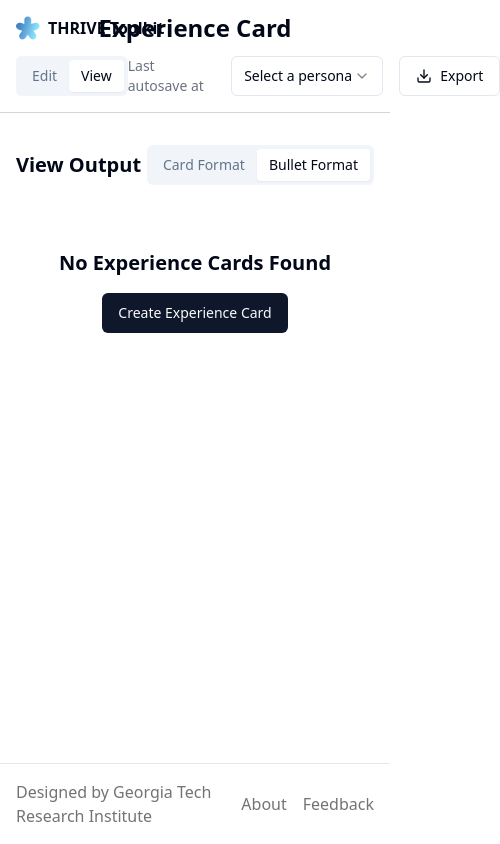
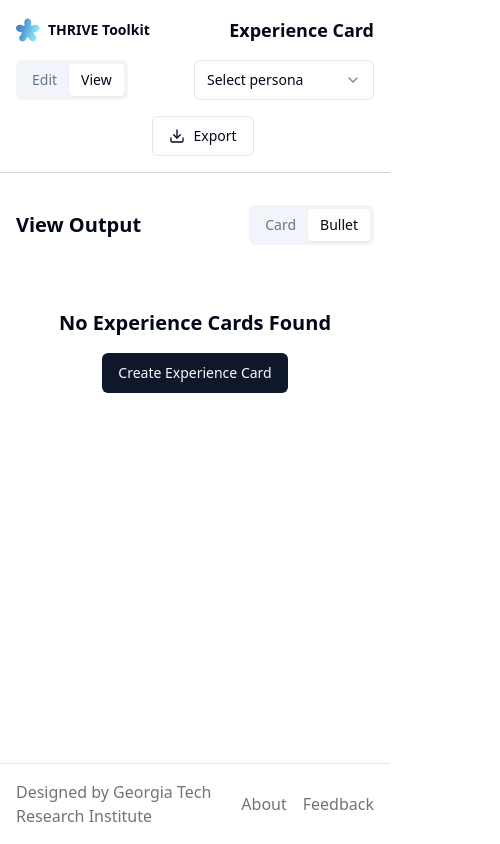
Before and after one commit to danielosagie/T.H.R.I.V.E, a Next.js app: page /view in a window 390 px wide. Shown: the whole page, 500 px wide, since content can reach past the window. Built offline with nearby package versions, Linux system fonts and the light colour scheme.

Commit message:
Fixed dropdown & mobile responsive

```diff
--- a/app/globals.css
+++ b/app/globals.css
@@ -59,9 +59,29 @@
   }
 }
 
+@layer base {
+  html {
+    min-width: 320px;
+    width: 100%;
+  }
+
+  body {
+    min-width: 320px;
+    width: 100%;
+  }
+
+  .container {
+    width: 100%;
+    margin-left: auto;
+    margin-right: auto;
+    padding-left: 1rem;
+    padding-right: 1rem;
+  }
+}
+
 @layer components {
   #root {
-    @apply max-w-[1280px] mx-auto p-8 text-center;
+    @apply w-full max-w-full mx-auto px-4;  /* Changed from fixed width */
   }
 
   .logo {
@@ -99,6 +119,50 @@
   .read-the-docs {
     @apply text-gray-500;
   }
+
+  /* Card container responsive styles */
+  .experience-card {
+    @apply bg-[#272B32] rounded-lg shadow;
+    @apply p-3 sm:p-4 md:p-6;
+    @apply max-w-[95vw] mx-auto;
+  }
+
+  /* Section title responsive styles */
+  .section-title {
+    @apply text-base sm:text-lg md:text-xl font-semibold;
+    @apply mb-2 sm:mb-3;
+  }
+
+  /* Tag responsive styles */
+  .tag {
+    @apply inline-block bg-white text-black rounded-full font-semibold;
+    /* Mobile base styles */
+    @apply text-xs px-2 py-0.5 mr-1 mb-1;
+    /* Tablet/Desktop styles using responsive prefixes */
+    @apply sm:text-sm sm:px-3 sm:py-1 sm:mr-2 sm:mb-2;
+  }
+
+  /* Name and summary responsive styles */
+  .persona-name {
+    @apply text-lg sm:text-xl md:text-2xl font-bold;
+    @apply mb-1 sm:mb-2;
+  }
+
+  .persona-summary {
+    @apply text-sm sm:text-base;
+    @apply leading-tight sm:leading-normal;
+  }
+
+  /* Grid layout responsive styles */
+  .card-grid {
+    @apply grid gap-3 sm:gap-4 md:gap-6;
+    @apply grid-cols-1 md:grid-cols-2;
+  }
+
+  /* Section container styles */
+  .section-container {
+    @apply p-2 sm:p-3 md:p-4;
+  }
 }
 
 @layer base {
--- a/app/layout.tsx
+++ b/app/layout.tsx
@@ -18,7 +18,10 @@ export default function RootLayout({
 }) {
   return (
     <html lang="en">
-      <body>
+      <head>
+        <meta name="viewport" content="width=device-width, initial-scale=1, minimum-scale=1" />
+      </head>
+      <body className="min-w-[320px]">
         <MyContextProvider>
           {children}
         </MyContextProvider>
--- a/app/view/ViewPageClient.tsx
+++ b/app/view/ViewPageClient.tsx
@@ -50,11 +50,16 @@ export default function ViewPageClient() {
   }, [newCardId])
 
   const handlePersonaSelect = (personaId: string) => {
-    const selected = personas.find(p => p.id === personaId)
+    const selected = personas.find(p => p.id === personaId);
     if (selected) {
-      setSelectedPersona(selected)
-      // Use type assertion to tell TypeScript that selected.id is a string
-      localStorage.setItem('lastSelectedPersonaId', selected.id as string)
+      setSelectedPersona(selected);
+      localStorage.setItem('lastSelectedPersonaId', selected.id);
+
+      // Also update personas in localStorage if needed
+      const updatedPersonas = personas.map(p =>
+        p.id === selected.id ? selected : p
+      );
+      localStorage.setItem('personas', JSON.stringify(updatedPersonas));
     }
   }
 
@@ -108,32 +113,54 @@ export default function ViewPageClient() {
   }
 
   return (
-    <div className="flex flex-col min-h-screen">
-      <header className="border-b border-gray-300">
+    <div className="flex flex-col w-full min-h-screen">
+      <header className="border-b w-full border-gray-300">
         <div className="container mx-auto px-4 py-4">
+          {/* Top row - Logo and Title */}
           <div className="flex justify-between items-center mb-4">
             <Link href="/" className="flex items-center space-x-2">
               <Image src="/assets/logo.svg" alt="THRIVE Toolkit Logo" width={24} height={24} />
-              <span className="font-semibold">THRIVE Toolkit</span>
+              <span className="font-semibold text-sm sm:text-base">THRIVE Toolkit</span>
             </Link>
-            <h1 className="text-2xl font-bold absolute left-1/2 transform -translate-x-1/2">Experience Card</h1>
-            <div className="w-6 h-6" /> {/* Placeholder for symmetry */}
+            <h1 className="text-lg sm:text-2xl font-bold">Experience Card</h1>
+            <div className="w-6 h-6 hidden sm:block"></div>
           </div>
-          <div className="flex justify-between items-center">
+
+          {/* Controls row - with full width separation */}
+          <div className="w-full flex flex-col sm:flex-row sm:justify-between items-center space-y-4 sm:space-y-0">
+            {/* Left group */}
+            <div className="w-full sm:w-auto flex justify-between sm:justify-start items-center ">
               <Tabs value={mode} onValueChange={(value) => setMode(value as 'view' | 'edit')}>
-              <TabsList>
+                <TabsList className="h-10">
                   <TabsTrigger value="edit">Edit</TabsTrigger>
                   <TabsTrigger value="view">View</TabsTrigger>
                 </TabsList>
               </Tabs>
-            <div className="flex items-center space-x-4">
-              <span className="text-sm text-gray-500">Last autosave at {lastAutoSave}</span>
+
+              <div className="block sm:hidden">
                 <PersonaSelector
                   personas={personas}
                   selectedPersona={selectedPersona}
                   onPersonaSelect={handlePersonaSelect}
+                  className="w-[180px]"
                 />
-              <Button variant="outline" onClick={handleExport}>
+              </div>
+            </div>
+
+            {/* Right group */}
+            <div className="flex items-center space-x-4 ">
+              <span className="hidden sm:inline text-sm text-gray-500">
+                Last autosave at {lastAutoSave}
+              </span>
+              <div className="hidden sm:block">
+                <PersonaSelector
+                  personas={personas}
+                  selectedPersona={selectedPersona}
+                  onPersonaSelect={handlePersonaSelect}
+                  className="w-[180px]"
+                />
+              </div>
+              <Button variant="outline" onClick={handleExport} className="w-auto w-full sm:w-auto">
                 <DownloadIcon className="mr-2 h-4 w-4" />
                 Export
               </Button>
@@ -141,15 +168,34 @@ export default function ViewPageClient() {
           </div>
         </div>
       </header>
+
+      {/* Control bar with horizontal tabs */}
+      <div className="w-full ">
         <div className="container mx-auto px-4 py-4">
-        <ControlBar
-          format={format}
-          onFormatChange={setFormat}
-        />
+          <div className="flex justify-between items-center my-4">
+            <h2 className="text-xl font-semibold">View Output</h2>
+            <Tabs value={format} onValueChange={setFormat}>
+              <TabsList className="h-10">
+                <TabsTrigger value="card">
+                  <span className="hidden sm:inline">Card Format</span>
+                  <span className="sm:hidden">Card</span>
+                </TabsTrigger>
+                <TabsTrigger value="bullet">
+                  <span className="hidden sm:inline">Bullet Format</span>
+                  <span className="sm:hidden">Bullet</span>
+                </TabsTrigger>
+              </TabsList>
+            </Tabs>
           </div>
-      <main className="flex-grow container mx-auto px-4 py-8">
+        </div>
+      </div>
+
+      <main className="flex-grow w-full">
+        <div className="container mx-auto px-4 py-8">
           {renderContent()}
+        </div>
       </main>
+
       <Footer />
     </div>
   )
--- a/components/control-bar.tsx
+++ b/components/control-bar.tsx
@@ -10,12 +10,22 @@ interface ControlBarProps {
 
 export function ControlBar({ format, onFormatChange }: ControlBarProps) {
   return (
-    <div className="flex justify-between items-center my-4">
-      <h2 className="text-xl font-semibold">View Output</h2>
-      <Tabs value={format} onValueChange={(value) => onFormatChange(value as 'card' | 'bullet')}>
-        <TabsList>
-          <TabsTrigger value="card">Card Format</TabsTrigger>
-          <TabsTrigger value="bullet">Bullet Format</TabsTrigger>
+    <div className="flex flex-col sm:flex-row justify-between items-start sm:items-center my-4">
+      <h2 className="text-xl font-semibold mb-2 sm:mb-0">View Output</h2>
+      <Tabs value={format} onValueChange={onFormatChange}>
+        <TabsList className="flex-col sm:flex-row h-auto sm:h-10">
+          <TabsTrigger
+            value="card"
+            className="w-full sm:w-auto"
+          >
+            Card Format
+          </TabsTrigger>
+          <TabsTrigger
+            value="bullet"
+            className="w-full sm:w-auto"
+          >
+            Bullet Format
+          </TabsTrigger>
         </TabsList>
       </Tabs>
     </div>
--- a/components/experience-card.tsx
+++ b/components/experience-card.tsx
@@ -1,6 +1,6 @@
 'use client'
 
-import React, { useState } from 'react'
+import React, { useState, useEffect } from 'react'
 import { Section } from './section'
 import { TagInput, Tag } from 'emblor'
 import { PersonaData } from '@/types/types'
@@ -19,14 +19,14 @@ interface ExperienceCardProps {
 
 export function ExperienceCard({ initialData, persona, format, mode, onEdit }: ExperienceCardProps) {
   const [data, setData] = useState<PersonaData>(() => {
-    if (persona) return persona;
-    if (initialData) return initialData;
-
-    // Generate a unique ID for the default persona
-    const defaultId = `default-${Date.now()}`;
-
+    if (persona) {
+      return persona;
+    }
+    if (initialData) {
+      return initialData;
+    }
     return {
-      id: defaultId,
+      id: `default-${Date.now()}`,
       name: '',
       summary: '',
       goals: [],
@@ -38,6 +38,12 @@ export function ExperienceCard({ initialData, persona, format, mode, onEdit }: E
       valueProposition: []
     };
   });
+
+  useEffect(() => {
+    if (persona) {
+      setData(persona);
+    }
+  }, [persona]);
 
   const [activeTagIndex, setActiveTagIndex] = useState<number | null>(null);
 
@@ -78,11 +84,13 @@ export function ExperienceCard({ initialData, persona, format, mode, onEdit }: E
               ))}
             </ul>
           ) : (
-            parseTags(content).map((item, index) => (
-              <span key={index} className="inline-block bg-white text-black rounded-full px-3 py-1 text-sm font-semibold mr-2 mb-2">
-                {item}
-              </span>
-            ))
+            <div className="flex flex-wrap gap-1 sm:gap-2">
+              {parseTags(content).map((item, index) => (
+                <span key={index} className="tag">
+                  {item}
+                </span>
+              ))}
+            </div>
           )}
         </Section>
       )
@@ -142,9 +150,9 @@ export function ExperienceCard({ initialData, persona, format, mode, onEdit }: E
   }
 
   return (
-    <div className="bg-[#272B32] p-6 rounded-lg shadow">
-      <div className={`grid ${format === 'card' ? 'grid-cols-2' : 'grid-cols-1'} gap-6`}>
-        <div className={format === 'card' ? 'col-span-2' : ''}>
+    <div className="bg-[#272B32] p-4 sm:p-6 rounded-lg shadow">
+      <div className={`grid ${format === 'card' ? 'grid-cols-1 sm:grid-cols-2' : 'grid-cols-1'} gap-4 sm:gap-6`}>
+        <div className={format === 'card' ? 'col-span-1 sm:col-span-2' : ''}>
           {renderContent("Name and Summary", '', true)}
         </div>
         {renderContent("Goals", data.goals)}
--- a/components/pages-experience-card-builder.tsx
+++ b/components/pages-experience-card-builder.tsx
@@ -16,7 +16,7 @@ import axios from 'axios'
 import { useRouter } from 'next/navigation'
 import { generatePersona } from '../lib/api'
 
-const BACKEND_URL = process.env.NEXT_PUBLIC_API_BASE_URL || 'http://localhost:5000';
+const API_URL = process.env.NEXT_PUBLIC_API_URL || 'https://tcard-vercel.onrender.com';
 
 const steps = [
   { title: "Introduction", description: "Getting to know you" },
@@ -149,7 +149,7 @@ export function ExperienceCardBuilderComponent({ onCardCreated }: ExperienceCard
         }
       })
 
-      const response = await axios.post(`${BACKEND_URL}/generate_persona_stream`, formDataToSend, {
+      const response = await axios.post(`${API_URL}/generate_persona_stream`, formDataToSend, {
         headers: {
           'Content-Type': 'multipart/form-data'
         },
--- a/components/persona-selector.tsx
+++ b/components/persona-selector.tsx
@@ -8,20 +8,23 @@ interface PersonaSelectorProps {
   onPersonaSelect: (personaId: string) => void
 }
 
-export const PersonaSelector: React.FC<PersonaSelectorProps> = ({ personas, selectedPersona, onPersonaSelect }) => {
+export function PersonaSelector({ personas, selectedPersona, onPersonaSelect }: PersonaSelectorProps) {
   return (
-    <Select onValueChange={onPersonaSelect} value={selectedPersona?.id}>
+    <Select
+      value={selectedPersona?.id}
+      onValueChange={onPersonaSelect}
+    >
       <SelectTrigger className="w-[180px]">
-        <SelectValue placeholder="Select a persona" />
+        <SelectValue placeholder="Select persona">
+          {selectedPersona?.name || "Select persona"}
+        </SelectValue>
       </SelectTrigger>
       <SelectContent>
-        {personas
-          .filter((persona): persona is PersonaData & { id: string } => persona.id !== undefined)
-          .map((persona) => (
-            <SelectItem key={persona.id} value={persona.id}>
-              {persona.name}
-            </SelectItem>
-          ))}
+        {personas.map((persona) => (
+          <SelectItem key={persona.id} value={persona.id}>
+            {persona.name}
+          </SelectItem>
+        ))}
       </SelectContent>
     </Select>
   )
--- /dev/null
+++ b/lib/config.ts
@@ -0,0 +1,3 @@
+export const config = {
+  apiUrl: 'https://tcard-vercel.onrender.com'
+};
```
Lines whose indentation alone changed are shown as unchanged.
